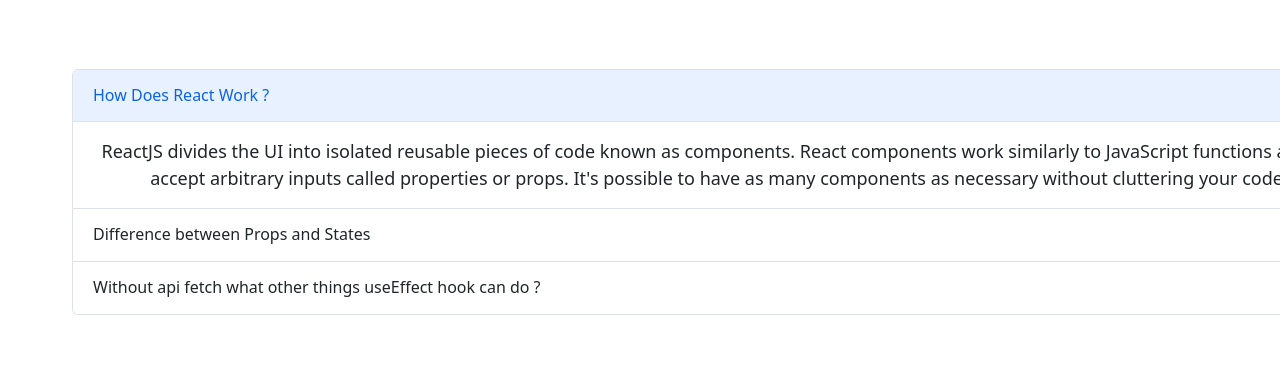
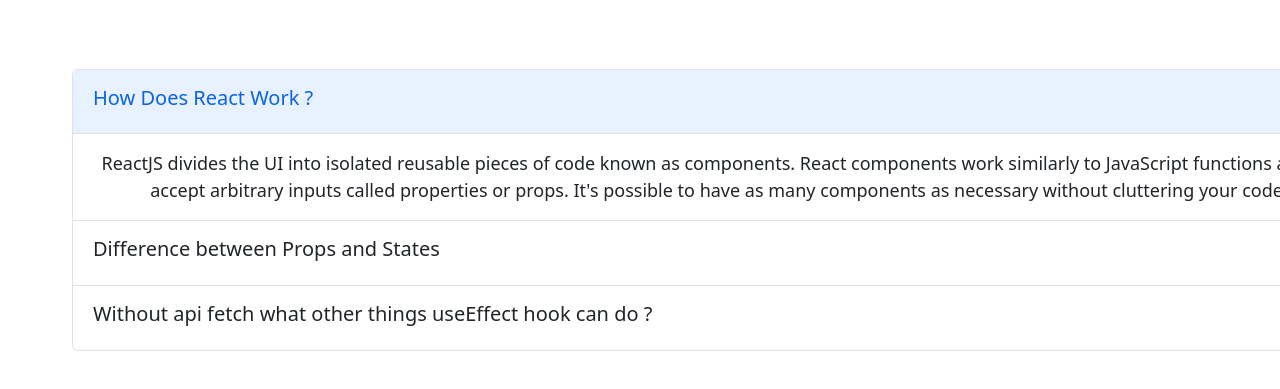
Before and after one commit to itskawsarjamil/gym-club, a React (Create React App) app: page / in a window 1280 px wide. Shown: the part 1264-1653 px from the top of the page. Built offline with nearby package versions, Linux system fonts and the light colour scheme.

Commit message:
all question answer and format added

```diff
--- a/src/FAQ/FAQ.js
+++ b/src/FAQ/FAQ.js
@@ -5,27 +5,26 @@
         <div className='faq'>
             <Accordion defaultActiveKey="0">
                 <Accordion.Item eventKey="0">
-                    <Accordion.Header  className='acrdn-hdr'>How Does React Work ?</Accordion.Header>
+                    <Accordion.Header className='acrdn-hdr'><h5>How Does React Work ?</h5></Accordion.Header>
                     <Accordion.Body>
-                    ReactJS divides the UI into isolated reusable pieces of code known as components. React components work similarly to JavaScript functions as they accept arbitrary inputs called properties or props. It's possible to have as many components as necessary without cluttering your code.
+                        ReactJS divides the UI into isolated reusable pieces of code known as components. React components work similarly to JavaScript functions as they accept arbitrary inputs called properties or props. It's possible to have as many components as necessary without cluttering your code.
                     </Accordion.Body>
                 </Accordion.Item>
                 <Accordion.Item eventKey="1">
-                    <Accordion.Header className='acrdn-hdr'>Difference between Props and States</Accordion.Header>
+                    <Accordion.Header className='acrdn-hdr'><h5>Difference between Props and States</h5></Accordion.Header>
                     <Accordion.Body>
-                    State is the local state of the component which cannot be accessed and modified outside of the component. It's equivalent to local variables in a function. Props, on the other hand, make components reusable by giving components the ability to receive data from their parent component in the form of props.
+                        State is the local state of the component which cannot be accessed and modified outside of the component. It's equivalent to local variables in a function. Props, on the other hand, make components reusable by giving components the ability to receive data from their parent component in the form of props.
                     </Accordion.Body>
                 </Accordion.Item>
                 <Accordion.Item eventKey="2">
-                    <Accordion.Header className='acrdn-hdr'>Without api fetch what other things useEffect hook can do ?</Accordion.Header>
+                    <Accordion.Header className='acrdn-hdr'><h5>Without api fetch what other things useEffect hook can do ?</h5></Accordion.Header>
                     <Accordion.Body>
-                        Lorem ipsum dolor sit amet, consectetur adipiscing elit, sed do
-                        eiusmod tempor incididunt ut labore et dolore magna aliqua. Ut enim ad
-                        minim veniam, quis nostrud exercitation ullamco laboris nisi ut
-                        aliquip ex ea commodo consequat. Duis aute irure dolor in
-                        reprehenderit in voluptate velit esse cillum dolore eu fugiat nulla
-                        pariatur. Excepteur sint occaecat cupidatat non proident, sunt in
-                        culpa qui officia deserunt mollit anim id est laborum.
+                        The useEffect Hook allows you to perform side effects in your components. Some examples of side effects are:<br>
+                        </br>
+                        1.Add an event listener for a button<br></br>
+                        2.Perform an action when state or props change<br></br>
+                        3.Clean up event listeners when the component unmounts.<br></br>
+                        4.timers
                     </Accordion.Body>
                 </Accordion.Item>
             </Accordion>
```
